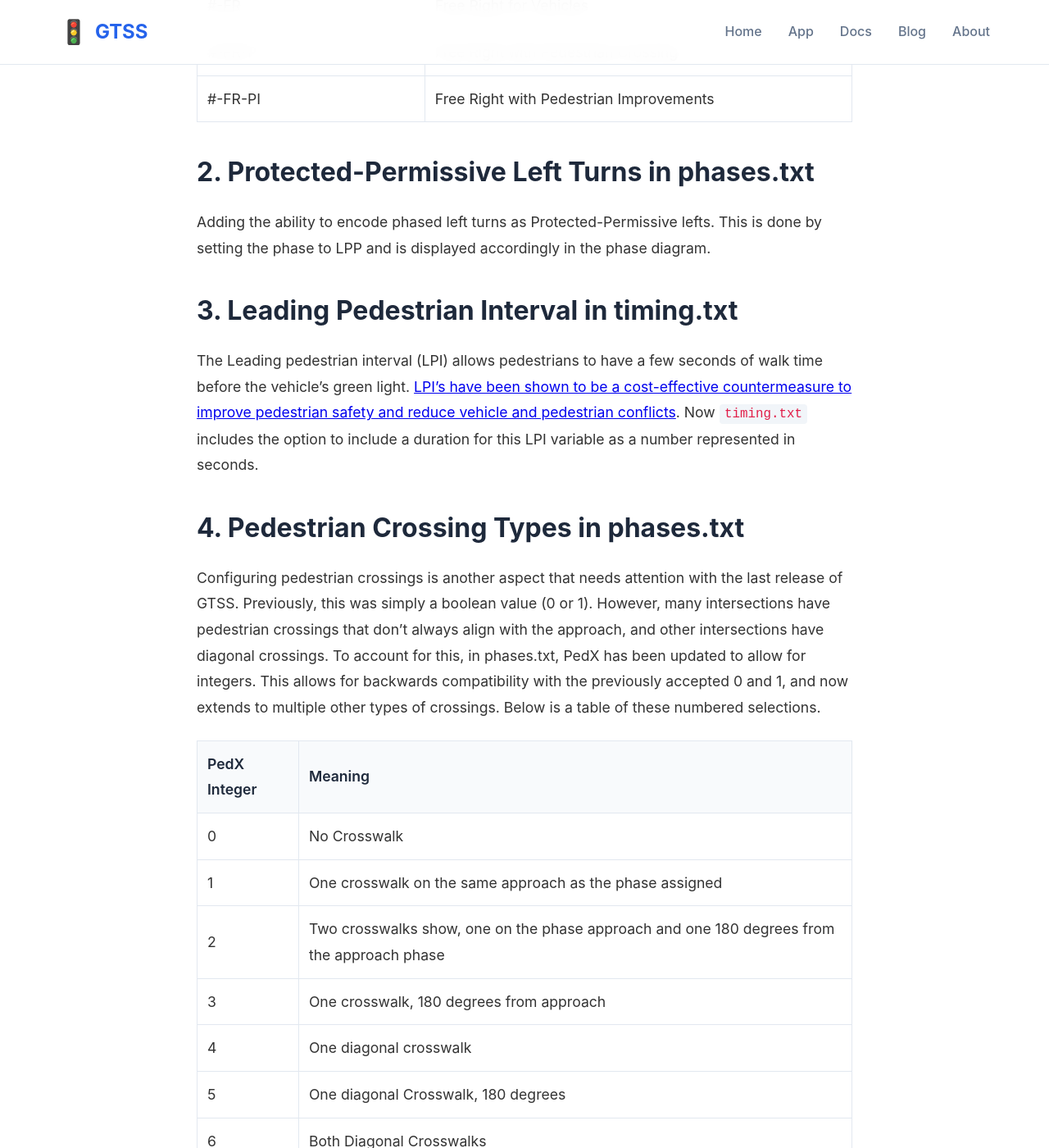
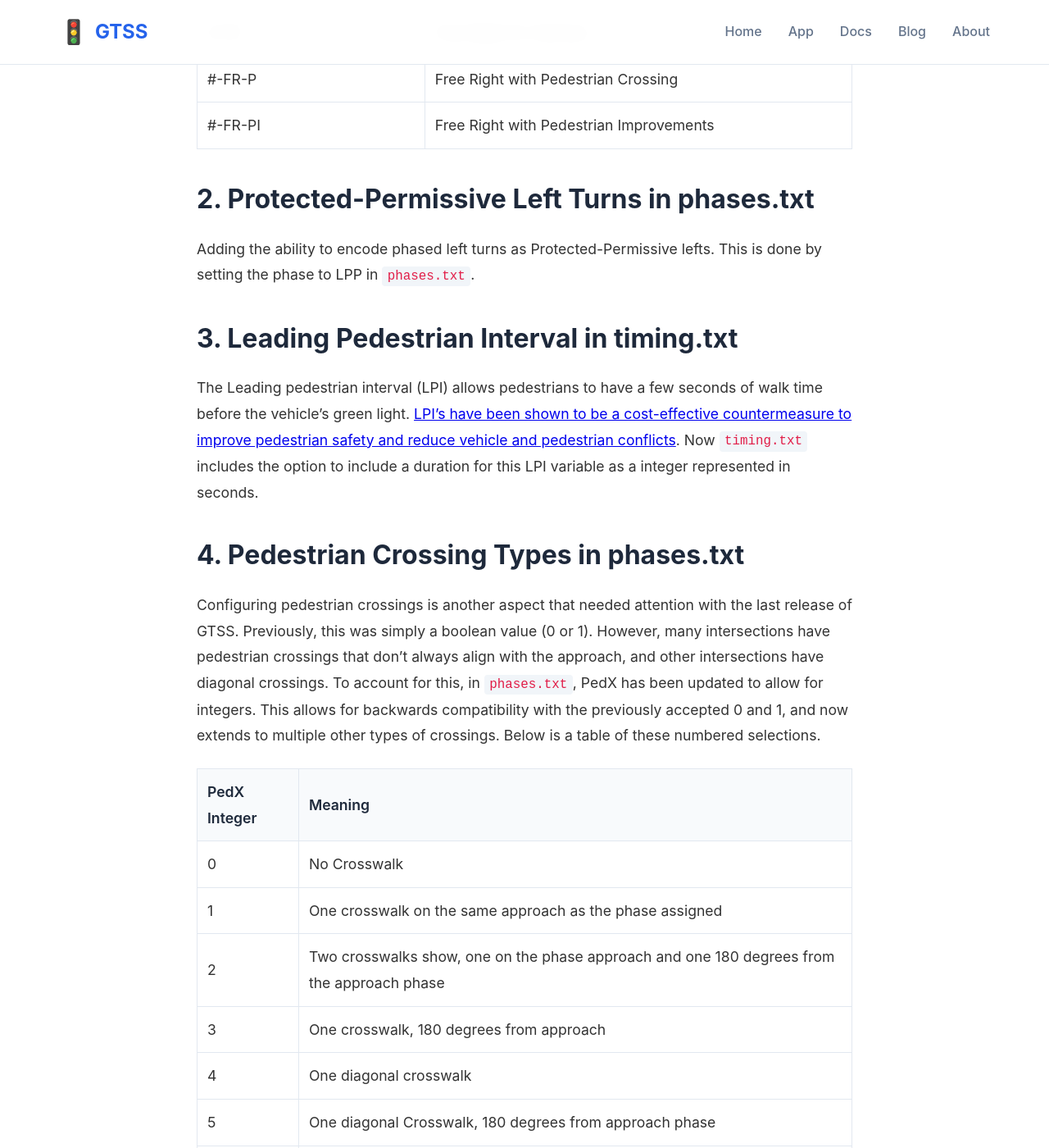
Before and after one commit to redmond2742/GTSS, a Jekyll site: the page built from _posts/2026-07-08-updates-to-gtss-with-version1.2.md, in a window 1280 px wide and 1400 px high, scrolled down 1192 px. Shown: the whole window at 82% size. Built offline with Jekyll 4.4.1, drawn with Linux system fonts in a browser that asks for light colours; some of the changed text lies outside the part shown.

Commit message:
minor updates

```diff
--- a/_posts/2026-07-08-updates-to-gtss-with-version1.2.md
+++ b/_posts/2026-07-08-updates-to-gtss-with-version1.2.md
@@ -17,7 +17,7 @@
 
 ## 1. Free Right Lanes in approaches.txt
 
-GTSSv1.2 adds an encoding for “slip lanes” or Free Right lanes approaching an intersection. They are not phased so they have been added to the approaches.txt file and encoded with “FR”.
+GTSSv1.2 adds an encoding for “slip lanes” or Free Right lanes approaching an intersection. They are not phased so they have been added to the `approaches.txt` file and encoded with “FR”.
 
 This encoding allows for the number of lanes (#), and whether there is a pedestrian crosswalk or not (FR-P). In some cases, these free-right treatments include additional pedestrian safety improvements, such as raised crosswalks or modified approach angles designed to slow approaching vehicles. This can be indicated with the I added for Pedestrian Improvement (#-FR-PI). The goal here is to quickly determine where safety improvements have been made.
 
@@ -29,15 +29,15 @@
 
 ## 2. Protected-Permissive Left Turns in phases.txt
 
-Adding the ability to encode phased left turns as Protected-Permissive lefts. This is done by setting the phase to LPP and is displayed accordingly in the phase diagram.
+Adding the ability to encode phased left turns as Protected-Permissive lefts. This is done by setting the phase to LPP in `phases.txt`.
 
 ## 3. Leading Pedestrian Interval in timing.txt
 
-The Leading pedestrian interval (LPI) allows pedestrians to have a few seconds of walk time before the vehicle's green light. [LPI’s have been shown to be a cost-effective countermeasure to improve pedestrian safety and reduce vehicle and pedestrian conflicts](https://bellevuewa.gov/sites/default/files/media/pdf_document/2022/leading-pedestrian-intervals-research-paper-010322.pdf). Now `timing.txt` includes the option to include a duration for this LPI variable as a number represented in seconds.
+The Leading pedestrian interval (LPI) allows pedestrians to have a few seconds of walk time before the vehicle's green light. [LPI’s have been shown to be a cost-effective countermeasure to improve pedestrian safety and reduce vehicle and pedestrian conflicts](https://bellevuewa.gov/sites/default/files/media/pdf_document/2022/leading-pedestrian-intervals-research-paper-010322.pdf). Now `timing.txt` includes the option to include a duration for this LPI variable as a integer represented in seconds.
 
 ## 4. Pedestrian Crossing Types in phases.txt
 
-Configuring pedestrian crossings is another aspect that needs attention with the last release of GTSS. Previously, this was simply a boolean value (0 or 1). However, many intersections have pedestrian crossings that don’t always align with the approach, and other intersections have diagonal crossings. To account for this, in phases.txt, PedX has been updated to allow for integers. This allows for backwards compatibility with the previously accepted 0 and 1, and now extends to multiple other types of crossings. Below is a table of these numbered selections.
+Configuring pedestrian crossings is another aspect that needed attention with the last release of GTSS. Previously, this was simply a boolean value (0 or 1). However, many intersections have pedestrian crossings that don’t always align with the approach, and other intersections have diagonal crossings. To account for this, in `phases.txt`, PedX has been updated to allow for integers. This allows for backwards compatibility with the previously accepted 0 and 1, and now extends to multiple other types of crossings. Below is a table of these numbered selections.
 
 | PedX Integer | Meaning                                                                                    |
 | :----------- | :----------------------------------------------------------------------------------------- |
@@ -46,13 +46,13 @@
 | 2            | Two crosswalks show, one on the phase approach and one 180 degrees from the approach phase |
 | 3            | One crosswalk, 180 degrees from approach                                                   |
 | 4            | One diagonal crosswalk                                                                     |
-| 5            | One diagonal Crosswalk, 180 degrees                                                        |
+| 5            | One diagonal Crosswalk, 180 degrees from approach phase                                    |
 | 6            | Both Diagonal Crosswalks                                                                   |
 | 7            | All Crosswalks in all directions (Full Pedestrian Scramble)                                |
 
-## 5. Crosswalk Length, Estimated from lanes, Estimated from Time, and entered value (phases.txt)
+## 5. Crosswalk Length: Estimated from lanes, Estimated from Time, and entered value in phases.txt
 
-Knowing the crosswalk distance is an important aspect of intersection safety. This includes knowing where the longest crosswalks are, to cross-checking timing values, and making sure they meet timing standards.
+Knowing the crosswalk distance is an important aspect of intersection safety. This includes knowing where the longest crosswalks are, to cross-checking timing values, and making sure they meet timing standards. This crosswalk length is now part of `phases.txt`.
 
 | Crosswalk Code | Code Explanation                                                                       |
 | :------------- | :------------------------------------------------------------------------------------- |
```
Also changed, not shown: other parts of _posts/2026-07-08-updates-to-gtss-with-version1.2.md (+5 -5 lines).
